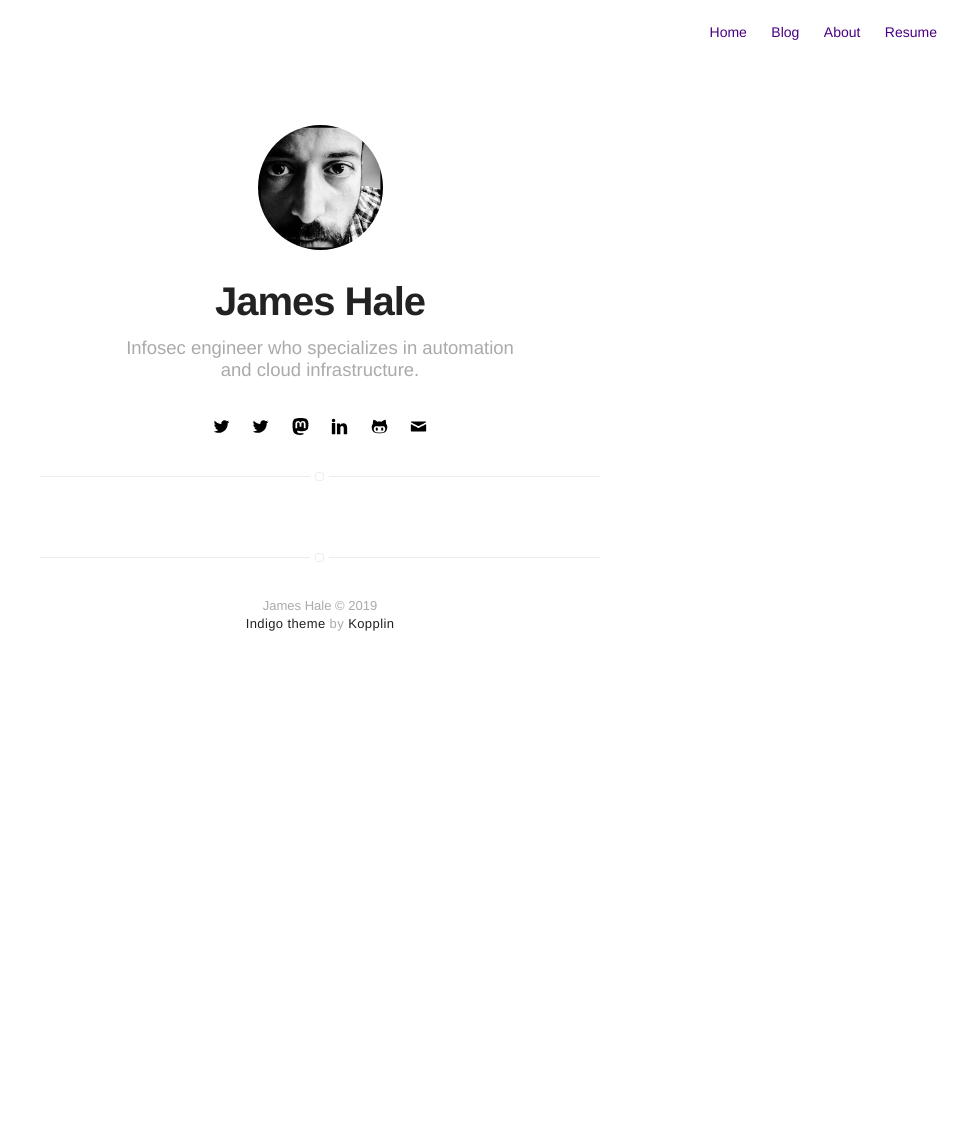
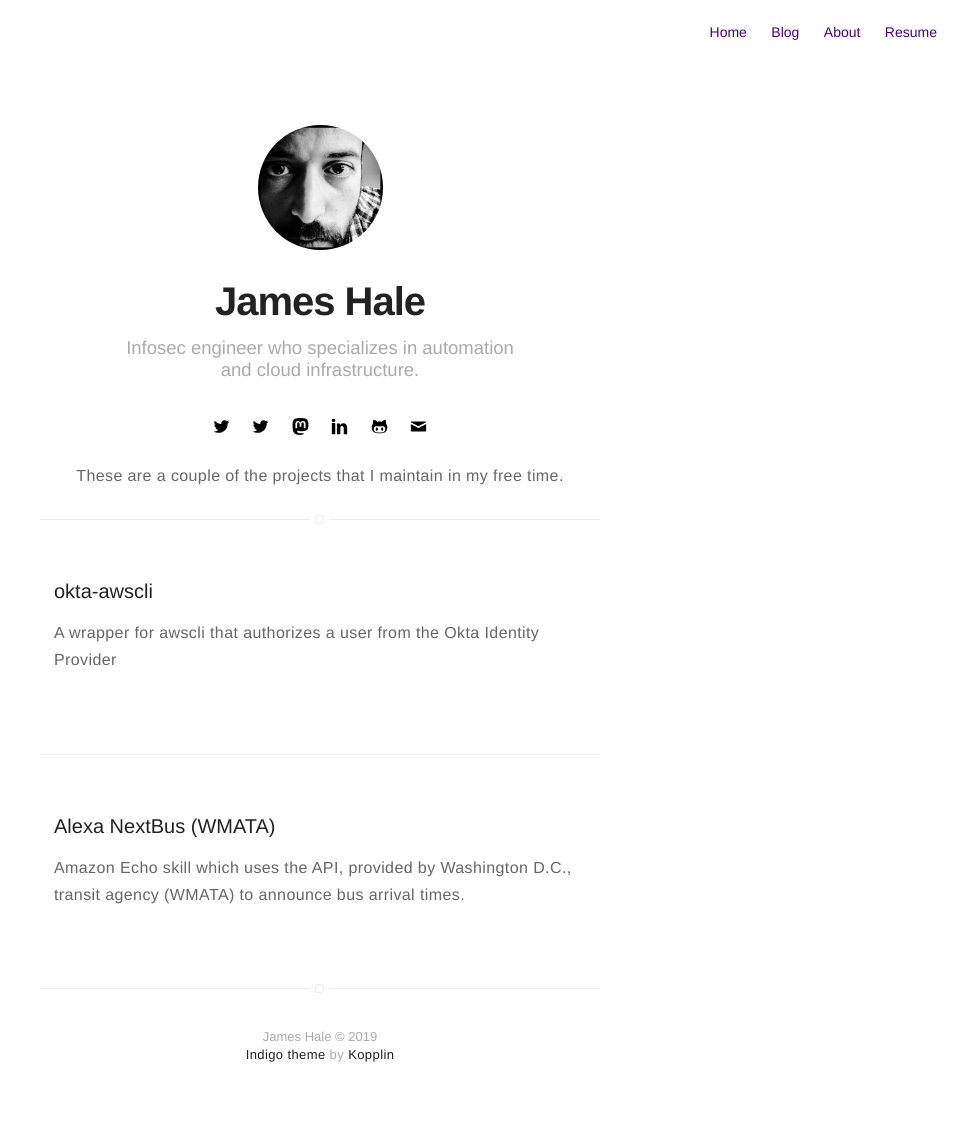
Before and after one commit to jmhale/jmhale.github.io, a Jekyll site: the page built from projects.html, in a window 1280 px wide. Shown: the whole page, without its empty margins (320-1280 px from the left). Built offline with Jekyll 4.4.1, drawn with Linux system fonts in a browser that asks for light colours; before the commit the page ends 900 px from its top, so only the background shows below that.

Commit message:
Move projects to own section

```diff
--- a/_config.yml
+++ b/_config.yml
@@ -75,7 +75,7 @@ width: normal
 # paginate_path: "blog/:num/"
 
 # if you don't need projects, comment the *projects* configs below
-# projects: true
+projects: true
 
 # if you don't need "about" or "blog", comment them out below
 about: true
--- /dev/null
+++ b/_posts/2019-01-01-alexa-nextbus.md
@@ -0,0 +1,12 @@
+---
+title: "Alexa NextBus (WMATA)"
+layout: post
+date: 2019-01-01 00:00
+headerImage: false
+projects: true
+hidden: true
+description: "Amazon Echo skill which uses the API, provided by Washington D.C., transit agency (WMATA) to announce bus arrival times."
+category: project
+author: jameshale
+externalLink: https://github.com/jmhale/alexa-nextbus
+---
--- /dev/null
+++ b/_posts/2019-01-01-okta-awscli.md
@@ -0,0 +1,12 @@
+---
+title: "okta-awscli"
+layout: post
+date: 2019-01-01 00:00
+headerImage: false
+projects: true
+hidden: true
+description: "A wrapper for awscli that authorizes a user from the Okta Identity Provider"
+category: project
+author: jameshale
+externalLink: https://github.com/jmhale/okta-awscli
+---
--- a/about.md
+++ b/about.md
@@ -110,12 +110,3 @@ layout: page
 <ul class="skill-list">
   <li>Salesforce Security Speaker Series: Using Terraform for AWS IAM</li>
 </ul>
-
-***
-
-<h2>Projects</h2>
-
-<ul>
-	<li><a href="https://github.com/jmhale/okta-awscli">okta-awscli</a></li>
-	<li><a href="https://github.com/jmhale/alexa-nextbus">Alexa NextBus (WMATA)</a></li>
-</ul>
--- a/projects.html
+++ b/projects.html
@@ -2,15 +2,21 @@
 layout: page
 title: Projects
 ---
+<p align="center">These are a couple of the projects that I maintain in my free time.</p>
+
 <section class="list">
     {% for post in site.posts %}
         {% if post.projects %}
             <div class="item {% if post.star %}star{% endif %}">
                 <a class="url" href="{% if post.externalLink %}{{ post.externalLink }}{% else %}{{ site.url }}{{ post.url }}{% endif %}">
-                    <aside><time datetime="{{ post.date | date:"%d-%m-%Y" }}">{{ post.date | date: "%b %d %Y" }}</time></aside>
+                    <!-- <aside><time datetime="{{ post.date | date:"%d-%m-%Y" }}">{{ post.date | date: "%b %d %Y" }}</time></aside> -->
                     <h3 class="title">{{ post.title }}</h3>
+                    <p>{{ post.description }}</p>
                 </a>
             </div>
+            {% if forloop.last == false %}
+              <hr>
+            {% endif %}
         {% endif %}
     {% endfor %}
 </section>
```
